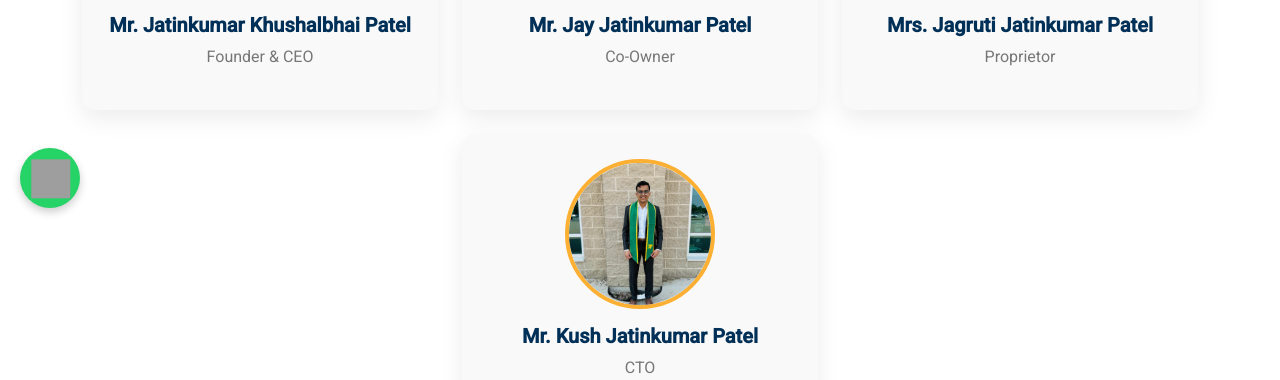
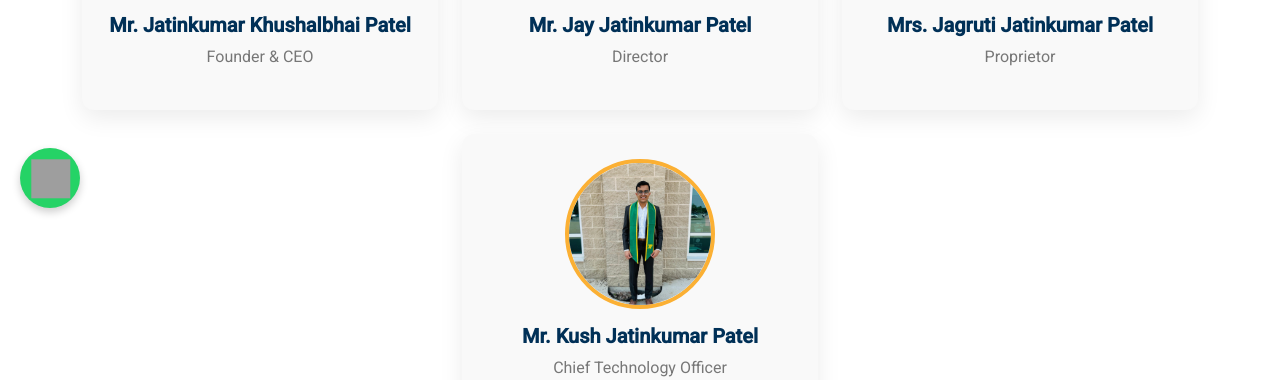
Before and after one commit to kushp7605/kushp7605.github.io, an Angular app: page /team in a window 1280 px wide. Shown: the part 572-952 px from the top of the page. Built offline with nearby package versions, Linux system fonts and the light colour scheme; grey boxes are pictures that could not be loaded.

Commit message:
changes in teams section

```diff
--- a/src/app/our-team/our-team.component.html
+++ b/src/app/our-team/our-team.component.html
@@ -30,7 +30,7 @@
           </div>
           <h4 class="team-name">Mr.
             Jay Jatinkumar Patel</h4>
-          <p class="team-role">Co-Owner</p>
+          <p class="team-role">Director</p>
         </div>
       </div>
 
@@ -51,7 +51,7 @@
             <img src="assets/images/kppic.jpg" alt="Team Member 2">
           </div>
           <h4 class="team-name">Mr. Kush Jatinkumar Patel</h4>
-          <p class="team-role">CTO</p>
+          <p class="team-role">Chief Technology Officer</p>
         </div>
       </div>
     </div>
```
